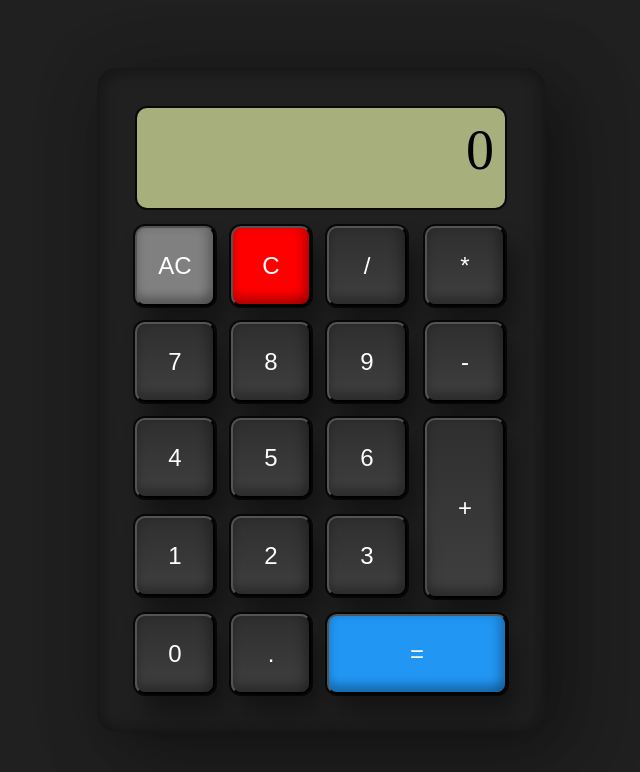
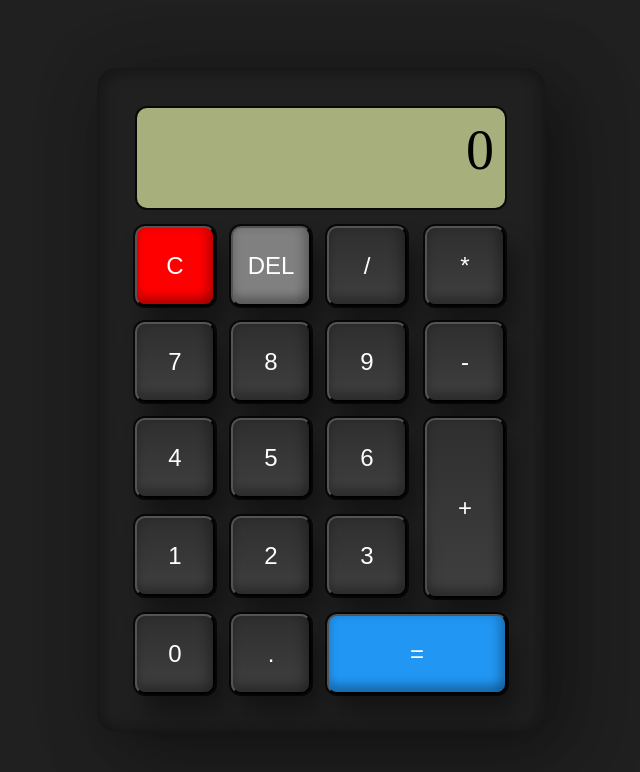
Before and after one commit to batuyazici/odin-calculator, a plain HTML site: page index.html in a window 1280 px wide. Shown: the whole page, without its empty margins (319-959 px from the left). Drawn offline with Linux system fonts and the light colour scheme.

Commit message:
Add DEL button to calculator interface

```diff
--- a/index.html
+++ b/index.html
@@ -10,8 +10,8 @@
     <div class="main-container">
       <div class="calc-container">
         <div class="calc-container display display-text"></div>
-        <button class="bckspc-button bt-text">AC</button>
         <button class="clear-button bt-text">C</button>
+        <button class="del-button bt-text">DEL</button>
         <button class="bt-text">/</button>
         <button class="bt-text">*</button>
         <button class="bt-text">7</button>
--- a/style.css
+++ b/style.css
@@ -63,7 +63,7 @@ body {
 .calc-container button.clear-button {
   background: #f00;
 }
-.calc-container button.bckspc-button {
+.calc-container button.del-button {
   background: grey;
 }
 .calc-container button.plus-button {
```
